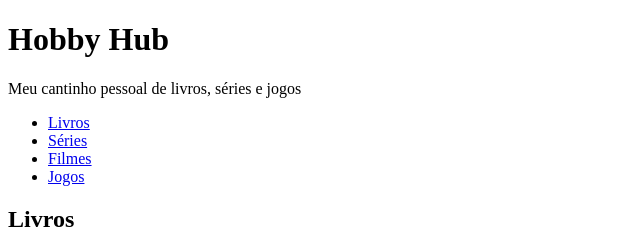
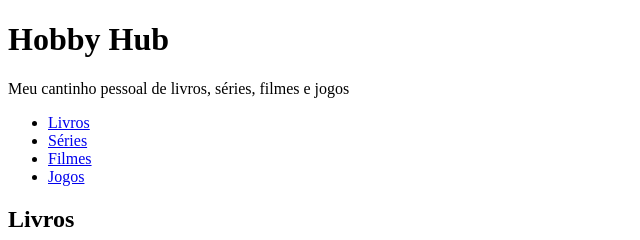
Before and after one commit to fabiogomes95/hobby-hub, a plain HTML site: page index.html in a window 1280 px wide. Shown: the top 240 px of the page, 0-640 px from the left. Drawn offline with Linux system fonts and the light colour scheme.

Commit message:
Meta description e fim da fase HTML base

```diff
--- a/index.html
+++ b/index.html
@@ -28,6 +28,13 @@
   -->
   <meta name="viewport" content="width=device-width, initial-scale=1.0">
 
+  <!--
+    description = resumo do site. NÃO aparece na página: é o texto que o Google
+    mostra embaixo do título nos resultados de busca, e que aparece quando alguém
+    compartilha o link (WhatsApp, Discord...). Ideal: uma frase de até ~150 caracteres.
+  -->
+  <meta name="description" content="hub com meus livros, séries, filmes e jogos.">
+
   <!-- <title> = o texto que aparece na ABA do navegador (não na página) -->
   <!-- TROQUE "Hobby Hub" pelo nome que você escolher pro site -->
   <title>Hobby Hub</title>
@@ -50,7 +57,7 @@
     <h1 id="topo">Hobby Hub</h1>
 
     <!-- <p> = parágrafo simples, aqui usado como subtítulo/descrição curta -->
-    <p>Meu cantinho pessoal de livros, séries e jogos</p>
+    <p>Meu cantinho pessoal de livros, séries, filmes e jogos</p>
   </header>
 
   <!--
```
Also changed, not shown: 1 other file.
